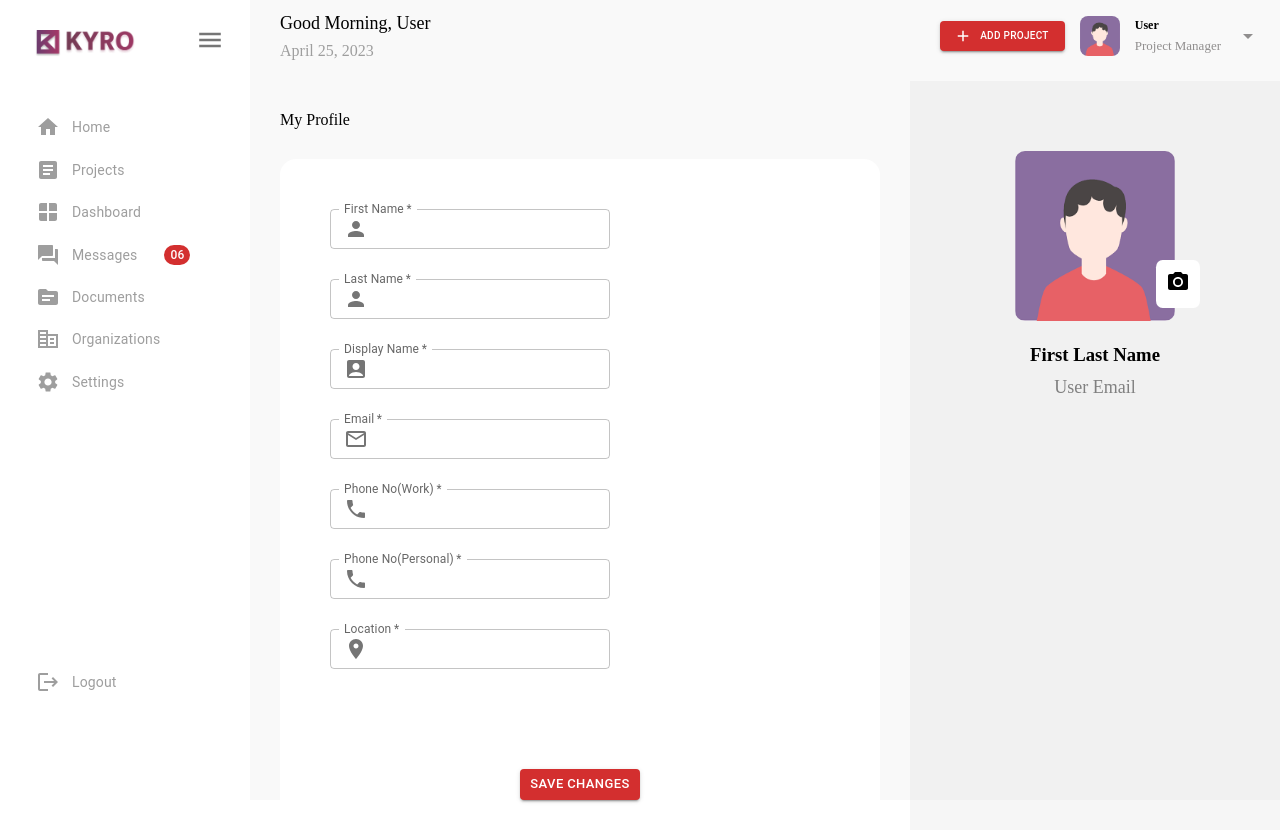
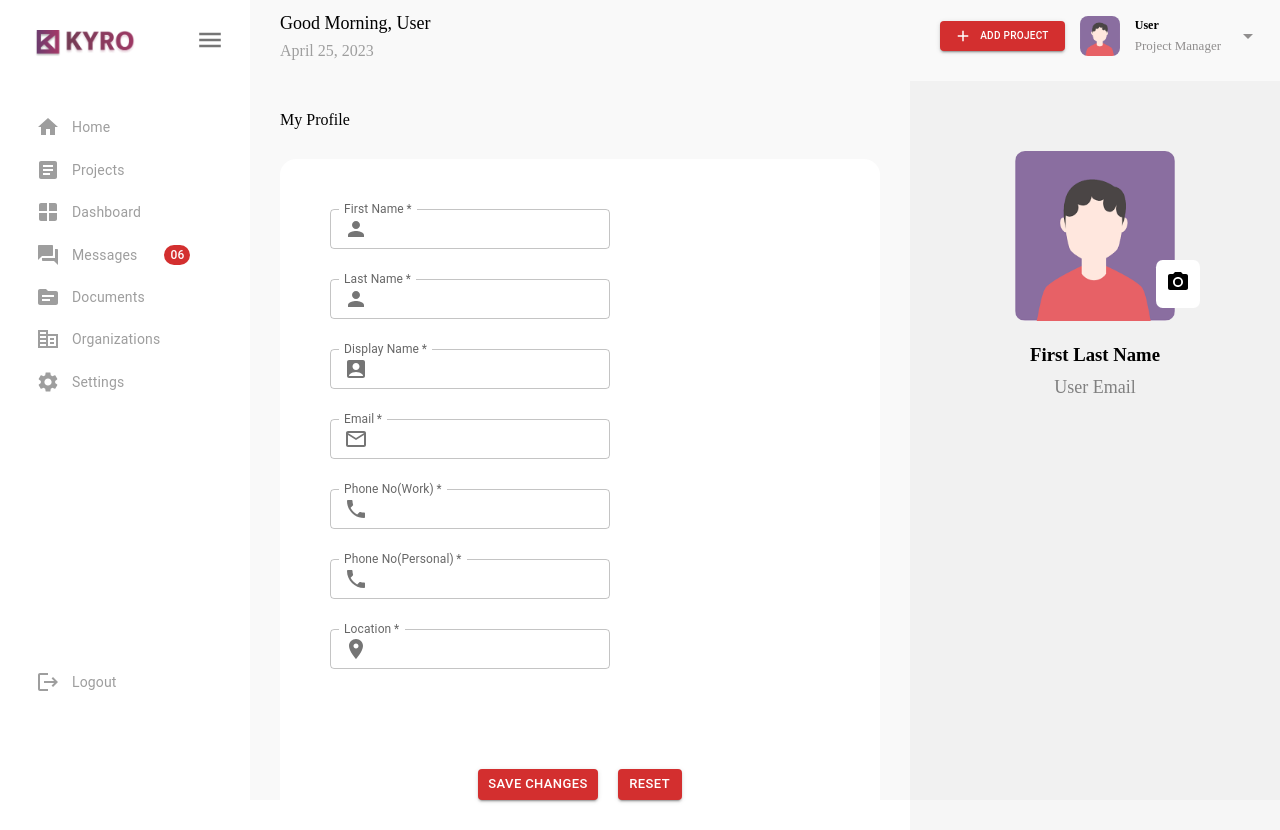
Before and after one commit to saranyavinjarapu/KyroProfilePageReactFrontend, a React (Create React App) app: page / in a window 1280 px wide. Built offline with nearby package versions, Linux system fonts and the light colour scheme.

Commit message:
added reset button to clear form values

```diff
--- a/src/components/ProfileUpdate/ProfileUpdate.module.css
+++ b/src/components/ProfileUpdate/ProfileUpdate.module.css
@@ -21,6 +21,7 @@
   margin-top: 100px;
   display: flex;
   justify-content: center;
+  gap: 20px;
 }
 
 .ErrorDisplay {
--- a/src/components/ProfileUpdate/ProfileUpdateForm.js
+++ b/src/components/ProfileUpdate/ProfileUpdateForm.js
@@ -94,6 +94,9 @@ const ProfileUpdateForm = () => {
           <Button type="submit" variant="contained" size="small" color="error">
             Save Changes
           </Button>
+          <Button type="reset" variant="contained" size="small" color="error">
+            Reset
+          </Button>
         </div>
       </form>
     </FormProvider>
```
